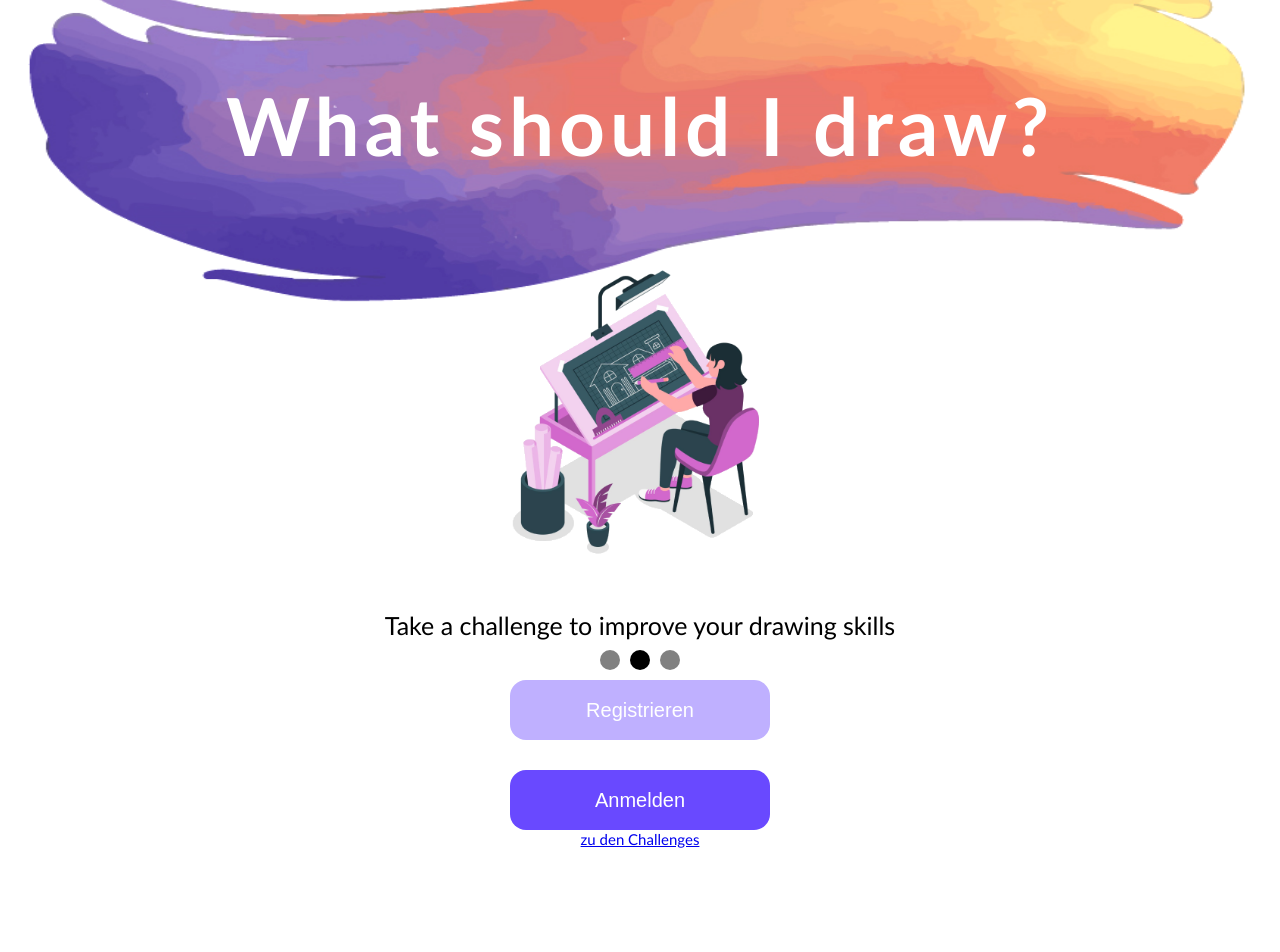
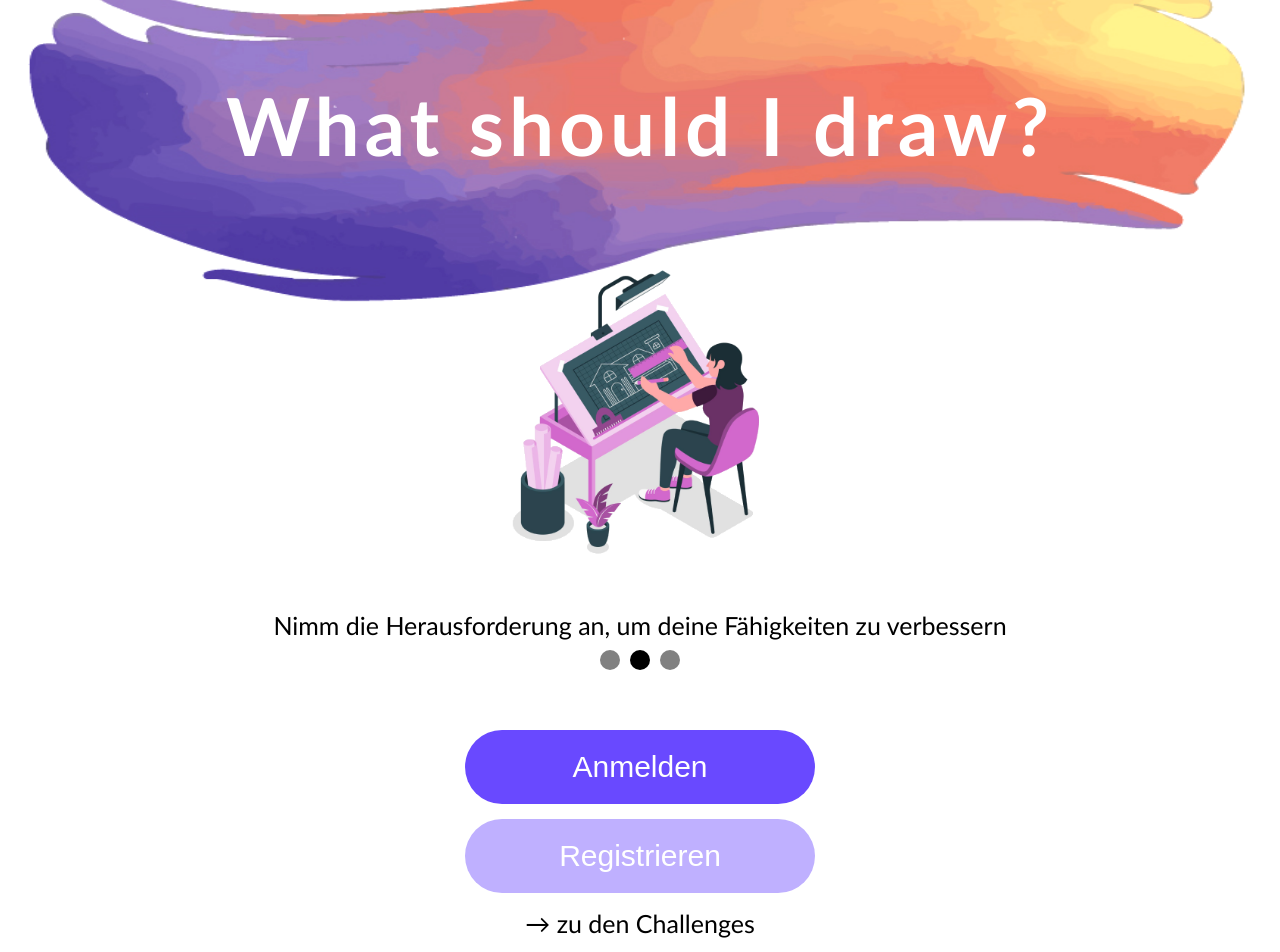
Before and after one commit to Nubiluma/cbe-abschlussprojekt, a Vue app: page / in a window 1280 px wide. Shown: the top 952 px of the page. Built offline with nearby package versions, Linux system fonts and the light colour scheme; no server answers.

Commit message:
change stylings and add profile icon

```diff
--- a/src/App.vue
+++ b/src/App.vue
@@ -23,13 +23,21 @@
           alt="coding bootcamps europe icon"
         />
       </a>
-      <a href="https://github.com/Nubiluma/cbe-abschlussprojekt"
+      <a href="https://github.com/Nubiluma/cbe-abschlussprojekt" target="_blank"
         ><img class="icon" src="github.png" alt="github icon"
       /></a>
     </div>
-    <button @click="navigateToCopyrights" class="copyrights-link">
-      - Copyrights -
-    </button>
+    <div class="link-container">
+      <span></span>
+      <button @click="navigateToCopyrights" class="copyrights-link">
+        - Copyrights -
+      </button>
+      <div class="profile">
+        <RouterLink to="/Account"
+          ><img class="icon" src="user.png" alt="user profile"
+        /></RouterLink>
+      </div>
+    </div>
   </footer>
 </template>
 
@@ -49,11 +57,26 @@ const navigateToCopyrights = () => {
 .icon {
   height: 4rem;
   cursor: pointer;
-  margin-block: 1.25rem 0.25rem;
+  margin-top: 1rem;
 }
 
 a {
   margin-inline: 1rem;
+}
+
+.link-container {
+  display: grid;
+  grid-template-columns: 1fr auto 1fr;
+  width: 100%;
+}
+
+.profile {
+  _position: fixed;
+  _bottom: 1rem;
+  _right: 1rem;
+  _width: 4rem;
+  display: flex;
+  justify-content: end;
 }
 
 .toast {
--- a/src/components/Generator.vue
+++ b/src/components/Generator.vue
@@ -120,7 +120,7 @@
         <button
           v-if="!isChallengeGenerated()"
           @click="generateChallenge"
-          class="generate-btn generator-buttons"
+          class="generate-btn buttons"
           data-cy="generate-button"
           :disabled="selectedCategories.length === 0"
         >
@@ -129,7 +129,7 @@
         <button
           v-if="isChallengeGenerated()"
           @click="acceptChallenge"
-          class="accept-challenge-btn generator-buttons"
+          class="accept-challenge-btn buttons"
           data-cy="accept-button"
         >
           {{ challengeButtonText }}
@@ -137,7 +137,7 @@
         <button
           v-if="isChallengeGenerated()"
           @click="generateChallenge"
-          class="re-generate-btn generator-buttons"
+          class="re-generate-btn buttons"
           data-cy="re-generate-button"
         >
           Alle neu würfeln
@@ -527,15 +527,6 @@ details {
   gap: 2rem;
 }
 
-.generator-buttons {
-  padding: 2rem;
-  border-style: none;
-  border-radius: 4rem;
-  font-size: 3.5rem;
-  width: 42rem;
-  cursor: pointer;
-}
-
 .generate-btn {
   background-color: var(--clr-purple01);
   color: var(--clr-white);
--- a/src/components/Slides.vue
+++ b/src/components/Slides.vue
@@ -27,9 +27,9 @@ const images = ref([
 ]);
 
 const texts = ref([
-  "Get inspired and expand your drawing skills",
-  "Take a challenge to improve your drawing skills",
-  "Never be bored again when drawing",
+  "Lasse dich inspirieren und erweitere deine zeichnerischen Fähigkeiten",
+  "Nimm die Herausforderung an, um deine Fähigkeiten zu verbessern",
+  "Habe nie wieder Langeweile beim Zeichnen",
 ]);
 
 const selectedIndex = ref(0);
--- a/src/copyrightLinks.js
+++ b/src/copyrightLinks.js
@@ -59,4 +59,8 @@ export const copyrights = [
     link: "https://www.flaticon.com/free-icon/house-black-silhouette-without-door_20176",
     image: "home.png",
   },
+  {
+    link: "https://www.flaticon.com/free-icon/user_1144760?term=profil&page=1&position=2&origin=search&related_id=1144760",
+    image: "user.png",
+  },
 ];
--- a/src/style.css
+++ b/src/style.css
@@ -132,31 +132,19 @@ button {
   margin-inline: 0;
 }
 
-/** not yet implemented */
-.how-to-tip {
-  display: flex;
-  justify-content: center;
-  align-items: center;
-  gap: 1rem;
-  margin: 3rem;
-  margin-left: auto;
-  font-size: 2rem;
-  width: 50rem;
-
-  display: none;
-}
-
-.how-to-tip-text {
-  background-color: var(--clr-white);
-  box-shadow: 0.2rem 0.2rem 0.5rem var(--shadow-clr);
-  text-align: center;
-  padding: 1rem;
-}
-
-.how-to-tip-img {
-  width: 8rem;
-}
-
 .generator-section {
   margin: 0 auto;
 }
+
+.buttons {
+  padding: 2rem;
+  border-style: none;
+  border-radius: 4rem;
+  font-size: 3.5rem;
+  width: 42rem;
+  cursor: pointer;
+}
+
+.buttons:hover {
+  transform: scale(102%);
+}
--- a/src/views/Account.vue
+++ b/src/views/Account.vue
@@ -79,6 +79,7 @@ h2 {
   display: grid;
   grid-template-columns: 1fr 1fr 1fr 1fr 1fr 1fr;
   justify-items: center;
+  align-items: center;
   gap: 1rem;
 }
 .challenge-value {
--- a/src/views/HomeView.vue
+++ b/src/views/HomeView.vue
@@ -1,29 +1,20 @@
 <template>
   <Slides></Slides>
   <form class="login-form">
-    <button @click="navigateToRegister" class="register-btn">
+    <button @click="navigateToLogin" class="login-btn buttons">Anmelden</button>
+    <button @click="navigateToRegister" class="register-btn buttons">
       Registrieren
     </button>
-    <button @click="navigateToLogin" class="login-btn">Anmelden</button>
     <RouterLink class="account-link" to="/Account"
-      >zu den Challenges</RouterLink
+      >→ zu den Challenges</RouterLink
     >
   </form>
-
   <section class="how-to-section">
     <HowTo></HowTo>
   </section>
   <section class="generator-section">
     <Generator />
   </section>
-  <div class="how-to-tip">
-    <span class="how-to-tip-text">
-      Gefallen dir die Ergebnisse nicht, kannst du entweder einzelne oder alle
-      neu generieren lassen. Klicke auf die Würfel neben dem Ergebnis, um es
-      einzeln neu zu generieren!
-    </span>
-    <img src="idea.png" class="how-to-tip-img" />
-  </div>
   <RouterView />
 </template>
 
@@ -46,27 +37,31 @@ const navigateToRegister = () => {
 
 <style scoped>
 .account-link {
-  font-size: 1.5rem;
+  font-size: 2.5rem;
+  text-decoration: none;
+  color: black;
 }
 
 .login-btn {
   display: block;
-  width: 13em;
-  height: 3em;
+  _height: 3em;
   background-color: var(--clr-purple01);
-  border-radius: 0.8em;
   color: var(--clr-white);
-  font-size: 2rem;
+  width: 35rem;
+  font-size: 3rem;
 }
 
 .register-btn {
   display: block;
-  width: 13em;
-  height: 3em;
+  _height: 3em;
   background-color: var(--clr-purple02);
-  border-radius: 0.8em;
   color: var(--clr-white);
-  font-size: 2rem;
-  margin-bottom: 1.5em;
+  width: 35rem;
+  font-size: 3rem;
+  margin-block: 1.5rem;
+}
+
+.login-form {
+  margin-block: 5rem;
 }
 </style>
```
Also changed, not shown: public/user.png (added).
